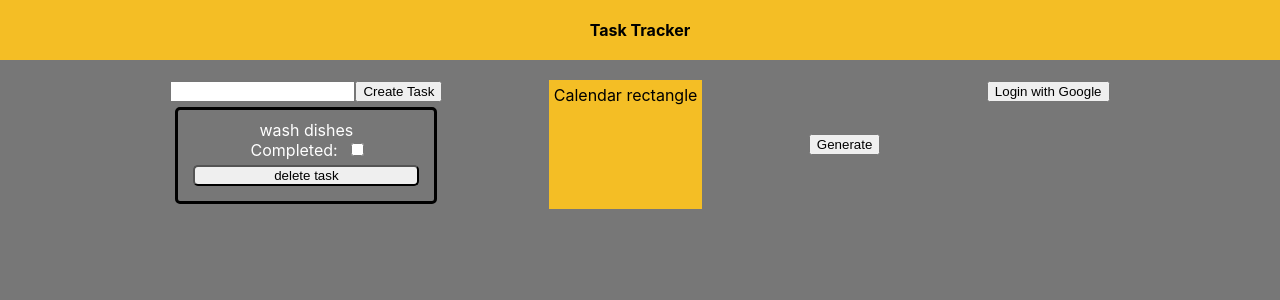
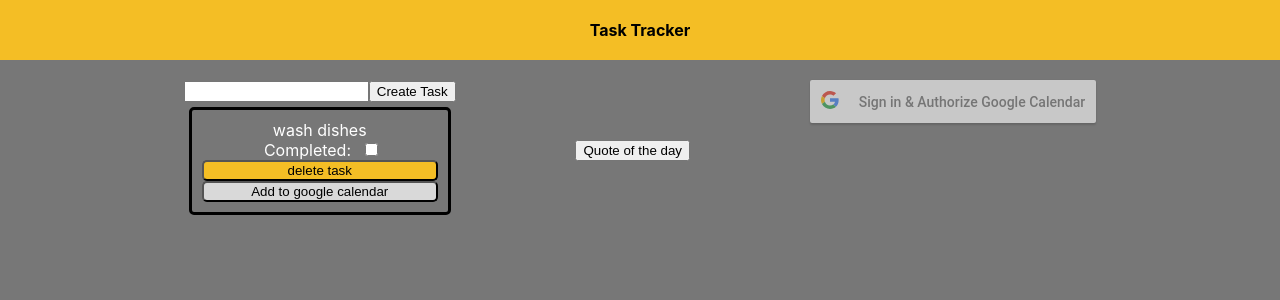
Before and after one commit to rosali2003/to-do-list-api, a React (Create React App) app in the folder todo-list/: page / in a window 1280 px wide. Shown: the top 300 px of the page. Built offline with nearby package versions, Linux system fonts and the light colour scheme; no server answers.

Commit message:
adding google calendar

```diff
--- /dev/null
+++ b/todo-list/src/components/Button.module.css
@@ -0,0 +1,9 @@
+.PrimaryButton {
+    background-color: #F4BE25;
+    border-radius: 5px;
+}
+
+.SecondaryButton {
+    background-color: #D9D9D9;
+    border-radius: 5px;
+}
--- /dev/null
+++ b/todo-list/src/components/Button.tsx
@@ -0,0 +1,26 @@
+import React from "react";
+import styles from "./Button.module.css";
+
+export enum Sizes {
+    Small, Large
+}
+
+export enum Colors {
+    Primary, Secondary
+}
+
+interface ButtonProps {
+    color?: Colors
+    size?: Sizes;
+    children?: React.ReactNode;
+    onClick?(evt?: React.MouseEvent<HTMLButtonElement>): void;
+}
+
+const Button: React.FC<ButtonProps> = ({color, size, children, onClick}) => {
+    return (
+        <button className={color === Colors.Primary ? styles.PrimaryButton : styles.SecondaryButton}>{children}</button>
+    )
+
+}
+
+export default Button;
--- a/todo-list/src/components/Mainpage.tsx
+++ b/todo-list/src/components/Mainpage.tsx
@@ -14,6 +14,8 @@ import { useOpenAIApi } from "./useOpenAIApi";
 import { initializeApp } from "firebase/app";
 import { getAnalytics } from "firebase/analytics";
 import { getAuth, onAuthStateChanged, signInWithPopup, GoogleAuthProvider } from 'firebase/auth';
+import { useGoogleCalendar } from "./useGoogleCalendar";
+import Button from './Button';
 // TODO: Add SDKs for Firebase products that you want to use
 // https://firebase.google.com/docs/web/setup#available-libraries
 
@@ -27,7 +29,7 @@ const firebaseConfig = {
   messagingSenderId: "567748474164",
   appId: "1:567748474164:web:b3c616b48d87c47013e161",
   measurementId: "G-XG3XJV4V2Y"
-};
+}
 
 // Initialize Firebase
 const app = initializeApp(firebaseConfig);
@@ -62,7 +64,7 @@ const handleLogin = () => {
 onAuthStateChanged(auth, (user) => {
   if (user) {
     // User is signed in, redirect to the desired page
-    window.location.href = "localhost:3000";
+    window.location.href = "localhost:3001";
   } else {
     // User is not signed in
   }
@@ -88,6 +90,7 @@ const Mainpage = () => {
 
   const [generatedIdea, setGeneratedIdea] = useState<string>("");
 
+  const { loginGoogleCalendar } = useGoogleCalendar();
   const fetchGenerated = async () => {
     console.log("entering");
     try {
@@ -184,14 +187,13 @@ const Mainpage = () => {
             ))}
           </div>
         </div>
-        <div className={styles["calendar-block"]}>Calendar rectangle</div>
         <section className={styles["quote-container"]}>
-          <button onClick={fetchGenerated}>Generate</button>
+          <button onClick={fetchGenerated}>Quote of the day</button>
           <p>{generatedIdea}</p>
         </section>
-        <section className={styles["login-block"]}>
-          <button onClick={handleLogin}>Login with Google</button>
-        </section>
+        <div>
+        {loginGoogleCalendar()}
+        </div>
       </div>
     </section>
   );
--- a/todo-list/src/components/TodoCard.tsx
+++ b/todo-list/src/components/TodoCard.tsx
@@ -1,6 +1,6 @@
 import styles from "./TodoCard.module.css";
-import React from "react";
 import axios from "axios";
+import Button, { Colors } from "./Button";
 
 interface TodoCardProps {
   id: number;
@@ -62,11 +62,14 @@ export const TodoCard: React.FC<TodoCardProps> = ({
         console.error("There was an error!", error);
       });
   };
+
   return (
     <section className={styles["todo-body"]}>
       {message}
       <div>
-        <label htmlFor="completed" className={styles["completed-label"]}>Completed:  </label>
+        <label htmlFor="completed" className={styles["completed-label"]}>
+          Completed:{" "}
+        </label>
         <input
           type="checkbox"
           name="checkbox"
@@ -74,7 +77,12 @@ export const TodoCard: React.FC<TodoCardProps> = ({
           onChange={handleCompleted}
         ></input>
       </div>
-      <button onClick={handleDelete} className={styles["delete-button"]}>delete task</button>
+      <Button color={Colors.Primary} onClick={handleDelete}>
+        delete task
+      </Button>
+      <Button color={Colors.Secondary}>
+        Add to google calendar
+      </Button>
     </section>
   );
 };
--- /dev/null
+++ b/todo-list/src/components/useGoogleCalendar.tsx
@@ -0,0 +1,84 @@
+import { GoogleLogin } from "react-google-login";
+import axios from "axios";
+
+export const useGoogleCalendar = () => {
+  const loginGoogleCalendar = () => {
+    const handleLoginSuccess = (response) => {
+      const token = response.accessToken;
+      createEvent(token);
+    };
+
+    return (
+      <GoogleLogin
+        clientId="567748474164-pa6hirvi6nmgdtmi5s0ccs3gma7n9vc3.apps.googleusercontent.com"
+        buttonText="Sign in & Authorize Google Calendar"
+        onSuccess={handleLoginSuccess}
+        onFailure={(error) => console.error(error)}
+        cookiePolicy={"single_host_origin"}
+        responseType="code"
+        accessType="offline"
+        scope="openid email profile https://www.googleapis.com/auth/calendar"
+      />
+    );
+  };
+
+  function createEvent(token) {
+    const endpoint =
+      "https://www.googleapis.com/calendar/v3/calendars/primary/events";
+
+    const event = {
+      summary: "Test Event",
+      start: {
+        dateTime: "2023-10-01T10:00:00-07:00",
+        timeZone: "America/Los_Angeles",
+      },
+      end: {
+        dateTime: "2023-10-01T11:00:00-07:00",
+        timeZone: "America/Los_Angeles",
+      },
+    };
+
+    axios
+      .post(endpoint, event, {
+        headers: {
+          Authorization: `Bearer ${token}`,
+          "Content-Type": "application/json",
+        },
+      })
+      .then((response) => {
+        console.log("Event created:", response.data);
+      })
+      .catch((error) => {
+        console.error("Error creating event:", error);
+      });
+  }
+
+  // const createGoogleCalendarEvent = () => {
+  //   const event = {
+  //     summary: "Meeting with John",
+  //     start: {
+  //       dateTime: "2023-09-14T09:00:00-07:00",
+  //       timeZone: "America/Los_Angeles"
+  //     },
+  //     end: {
+  //       dateTime: "2023-09-14T10:00:00-07:00",
+  //       timeZone: "America/Los_Angeles"
+  //     }
+  //   };
+
+  //   axios.post("https://www.googleapis.com/calendar/v3/calendars/primary/events", event, {
+  //     headers: {
+  //       Authorization: `Bearer ${accessToken}`,
+  //       "Content-Type": "application/json"
+  //     }
+  //   })
+  //   .then(response => {
+  //     console.log('Event created: ', response.data);
+  //   })
+  //   .catch(error => {
+  //     console.error("Error creating event: ", error);
+  //   });
+  // };
+
+  return { loginGoogleCalendar };
+};
```
Also changed, not shown: todo-list/package.json (+4 -3 lines), todo-list/src/index.js (+22 -5 lines), 1 other file (tests, documents, lock files or other folders).
